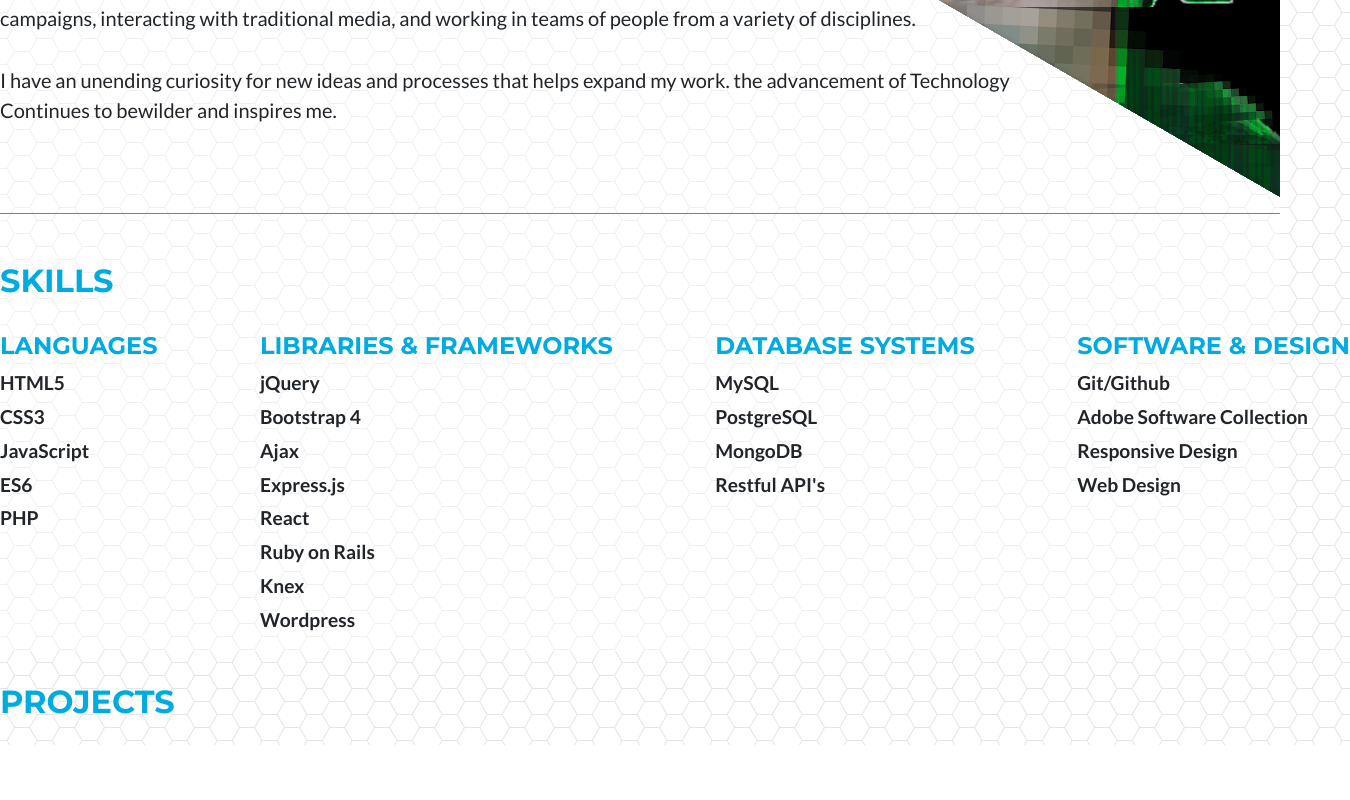
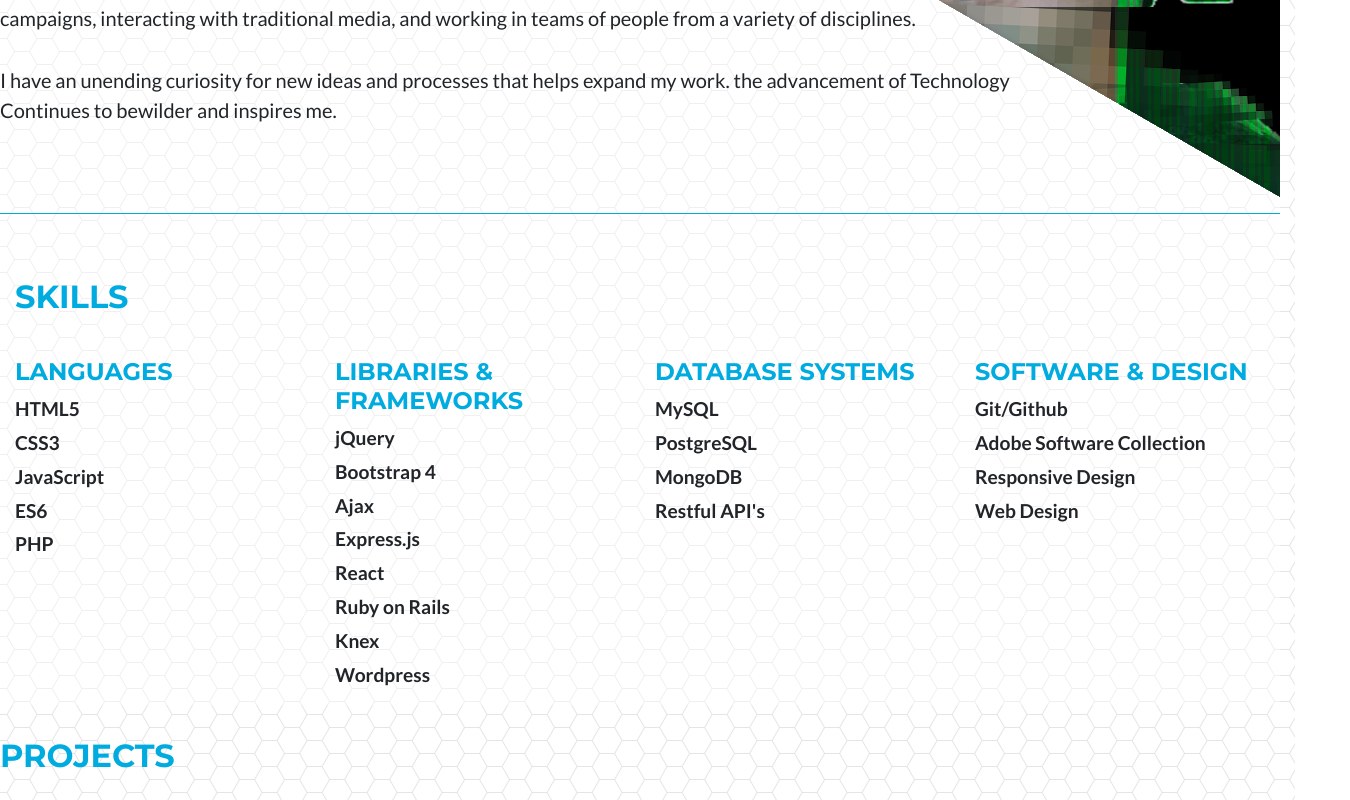
Before and after one commit to karlchvojka/2019_portfolio, a React (Create React App) app in the folder client/: page / in a window 1280 px wide. Shown: the part 819-1619 px from the top of the page, 1350 px wide, since content can reach past the window. Before the commit the page ends 1564 px from the top, so only its background shows below. Built offline with nearby package versions, Linux system fonts and the light colour scheme; no server answers.

Commit message:
Skills are now Bootstrap

```diff
--- a/client/src/App.scss
+++ b/client/src/App.scss
@@ -127,20 +127,15 @@ main {
   }
 
   .titleWrap {
-    width:1350px;
     margin:1rem auto 0px auto;
   }
   .skillWrapInner {
-    display:flex;
-    width:1350px;
     margin:10px auto 0px auto;
-    flex-flow: row wrap;
-    justify-content: space-between;
+
 
     div {
       h3 {
         color:#00abdf;
-        text-align:center;
         font-size:1.5rem;
       }
       ul {
--- a/client/src/components/about/index.js
+++ b/client/src/components/about/index.js
@@ -9,8 +9,8 @@ class About extends Component {
         <Container fluid="true">
           <Row>
             <Col xl={12} lg={12} md={12} sm={12} xs={12}>
-            <img className="aboutImg" alt="Karl Chvojka Headshot" src={Head1} />
-            <h2>About</h2>
+              <img className="aboutImg" alt="Karl Chvojka Headshot" src={Head1} />
+              <h2>About</h2>
               <p className="firstP">I am a Full-stack developer with 10 years of industry experience building websites, advertising campaigns, interacting with traditional media, and working in teams of people from a variety of disciplines.</p>
               <p> I have an unending curiosity for new ideas and processes that helps expand my work. the advancement of Technology Continues to bewilder and inspires me.</p>
             </Col>
--- a/client/src/components/skills/index.js
+++ b/client/src/components/skills/index.js
@@ -1,14 +1,18 @@
 import React, { Component } from 'react';
+import { Container, Row, Col } from 'react-bootstrap';
 
 class Skills extends Component {
   render() {
     return (
-      <div className="skillsWrap">
-        <div className="titleWrap">
-          <h2>Skills</h2>
-        </div>
-        <div className="skillWrapInner">
-          <div>
+      <section className="skillsWrap">
+        <Container fluid="true">
+        <Row className="titleWrap">
+          <Col xl={12} lg={12} md={12} sm={12} xs={12}>
+            <h2>Skills</h2>
+          </Col>
+        </Row>
+        <Row className="skillWrapInner">
+          <Col xl={3} lg={3} md={6} sm={12} xs={12}>
             <h3>Languages</h3>
             <ul>
               <li><p>HTML5</p></li>
@@ -17,8 +21,8 @@ class Skills extends Component {
               <li><p>ES6</p></li>
               <li><p>PHP</p></li>
             </ul>
-          </div>
-          <div>
+          </Col>
+          <Col xl={3} lg={3} md={6} sm={12} xs={12}>
             <h3>Libraries & Frameworks</h3>
             <ul>
               <li><p>jQuery</p></li>
@@ -30,8 +34,8 @@ class Skills extends Component {
               <li><p>Knex</p></li>
               <li><p>Wordpress</p></li>
             </ul>
-          </div>
-          <div>
+          </Col>
+          <Col xl={3} lg={3} md={6} sm={12} xs={12}>
             <h3>Database Systems</h3>
             <ul>
               <li><p>MySQL</p></li>
@@ -39,8 +43,8 @@ class Skills extends Component {
               <li><p>MongoDB</p></li>
               <li><p>Restful API's</p></li>
             </ul>
-          </div>
-          <div>
+          </Col>
+          <Col xl={3} lg={3} md={6} sm={12} xs={12}>
             <h3>Software & Design</h3>
             <ul>
               <li><p>Git/Github</p></li>
@@ -54,9 +58,10 @@ class Skills extends Component {
               <li><p></p></li>
               <li><p></p></li>
             </ul>
-          </div>
-        </div>
-      </div>
+          </Col>
+        </Row>
+        </Container>
+      </section>
     );
   }
 }
```
